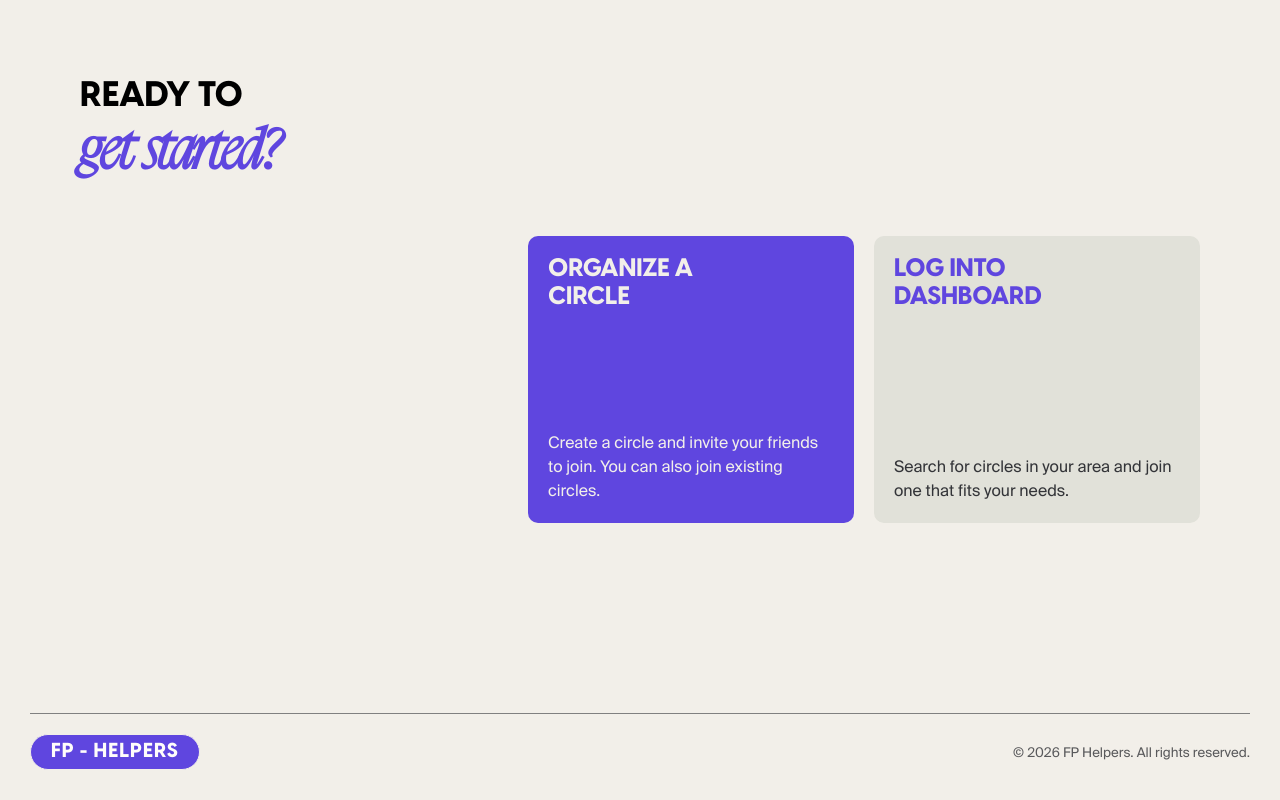
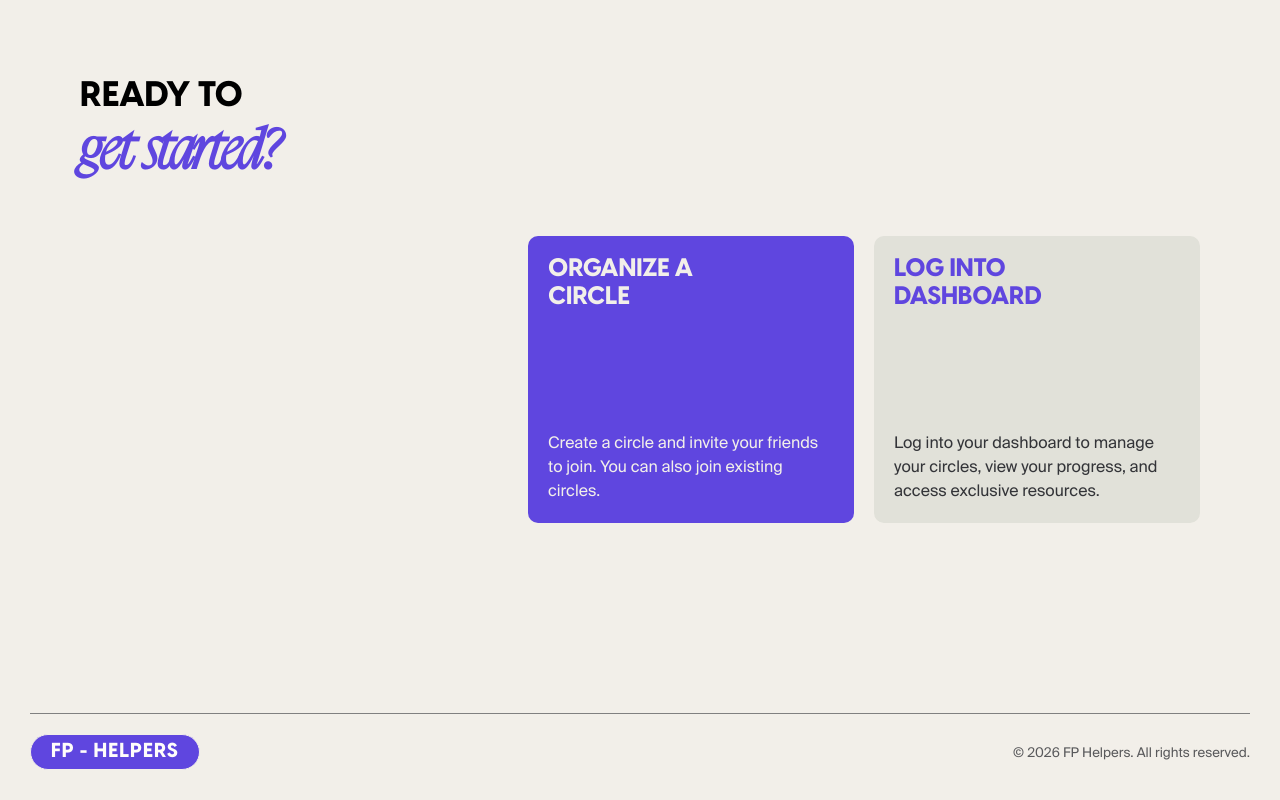
Before and after one commit to ChristianWare/FP-Helpers, a Next.js app: page / in a window 1280 px wide. Shown: the part 2391-3191 px from the top of the page. Built offline with nearby package versions, Linux system fonts and the light colour scheme.

Commit message:
first steps updated

```diff
--- a/src/components/HomePage/FirstStep/FirstStep.tsx
+++ b/src/components/HomePage/FirstStep/FirstStep.tsx
@@ -12,7 +12,7 @@ const data = [
   {
     id: 1,
     title: "Log Into dashboard",
-    desc: "Search for circles in your area and join one that fits your needs.",
+    desc: "Log into your dashboard to manage your circles, view your progress, and access exclusive resources.",
     href: "/login",
   },
 ];
```
